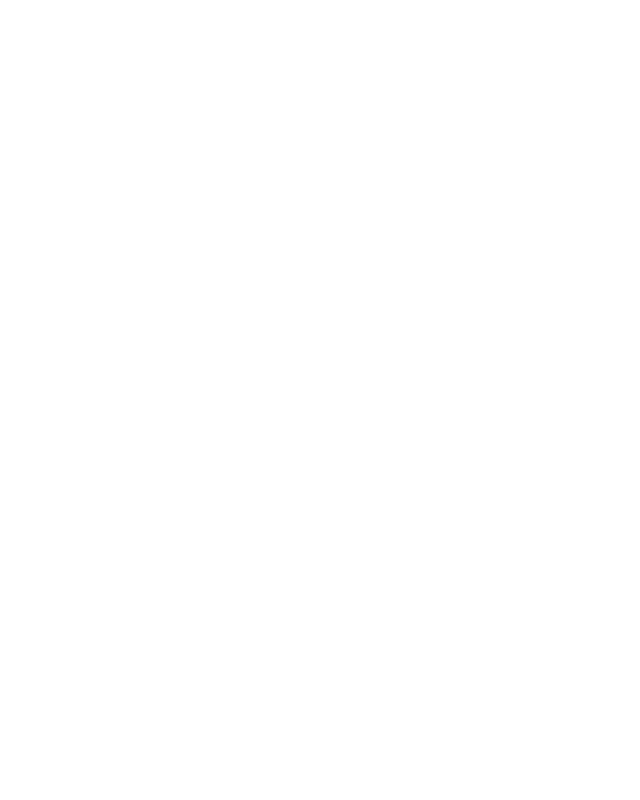
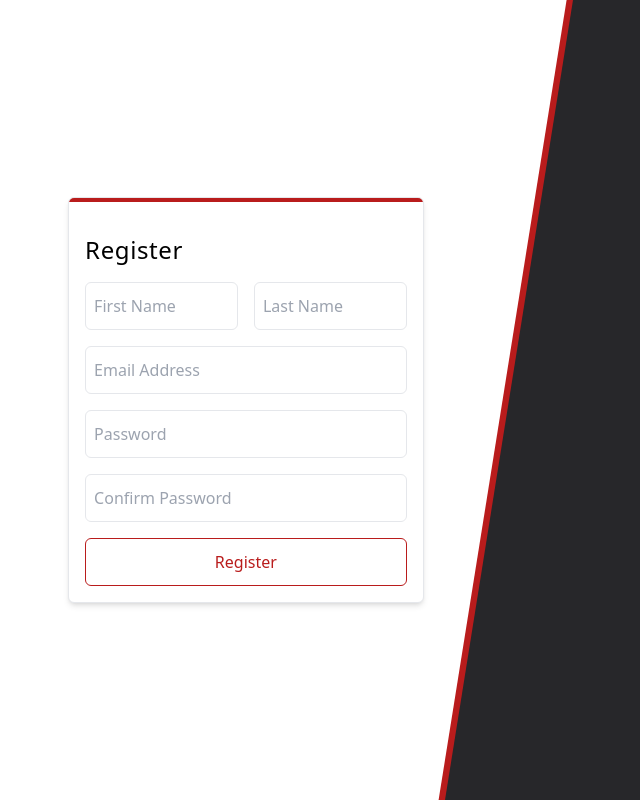
Before and after one commit to GeorgeKilleen1996/GKGames-frontend, a Nuxt app: page /auth/register in a window 1280 px wide. Shown: the whole page, without its empty margins (3-643 px from the left). Built offline with nearby package versions, Linux system fonts and the light colour scheme.

Commit message:
style(register): created basic register page

```diff
--- a/pages/auth/register.vue
+++ b/pages/auth/register.vue
@@ -1,5 +1,46 @@
 <template>
-    <div>
-
+    <div class="w-full h-screen relative">
+        <div class="w-full h-screen register-right-background-red absolute top-0 right-0 bg-red-700"></div>
+        <div class="w-full h-screen register-right-background-zinc absolute top-0 right-0 bg-zinc-800"></div>
+        <div class="grid grid-rows-1 register-grid-cols h-screen">
+            <div class="w-full h-full flex justify-end items-center">
+                <div class="w-5/6 bg-white shadow-md rounded-md flex flex-col gap-4 border overflow-hidden">
+                    <div class="w-full h-1 bg-red-700"></div>
+                    <div class="w-full text-2xl tracking-wide px-4 pt-4">Register</div>
+                    <div class="w-full flex flex-row gap-4 px-4">
+                        <div class="w-1/2 h-12">
+                            <input type="text" class="w-full h-full rounded-md border px-2 focus:outline-none focus:ring-2 focus:ring-red-700" placeholder="First Name">
+                        </div>
+                        <div class="w-1/2 h-12">
+                            <input type="text" class="w-full h-full rounded-md border px-2 focus:outline-none focus:ring-2 focus:ring-red-700" placeholder="Last Name">
+                        </div>
+                    </div>
+                    <div class="w-full h-12 px-4">
+                        <input type="email" class="w-full h-full rounded-md border px-2 focus:outline-none focus:ring-2 focus:ring-red-700" placeholder="Email Address">
+                    </div>
+                    <div class="w-full h-12 px-4">
+                        <input type="password" class="w-full h-full rounded-md border px-2 focus:outline-none focus:ring-2 focus:ring-red-700" placeholder="Password">
+                    </div>
+                    <div class="w-full h-12 px-4">
+                        <input type="password" class="w-full h-full rounded-md border px-2 focus:outline-none focus:ring-2 focus:ring-red-700" placeholder="Confirm Password">
+                    </div>
+                    <div class="w-full h-12 px-4 mb-4">
+                        <button class="w-full h-full rounded-md text-center text-red-700 border border-red-700 hover:bg-red-700 hover:text-white transition-all">Register</button>
+                    </div>
+                </div>
+            </div>
+        </div>
     </div>
 </template>
+
+<style>
+.register-right-background-zinc{
+    clip-path: polygon(45% 0, 100% 0, 100% 100%, 35% 100%);
+}
+.register-right-background-red{
+    clip-path: polygon(44.5% 0, 100% 0, 100% 100%, 34.5% 100%);
+}
+.register-grid-cols {
+    grid-template-columns: 1fr 2fr;
+}
+</style>
```
